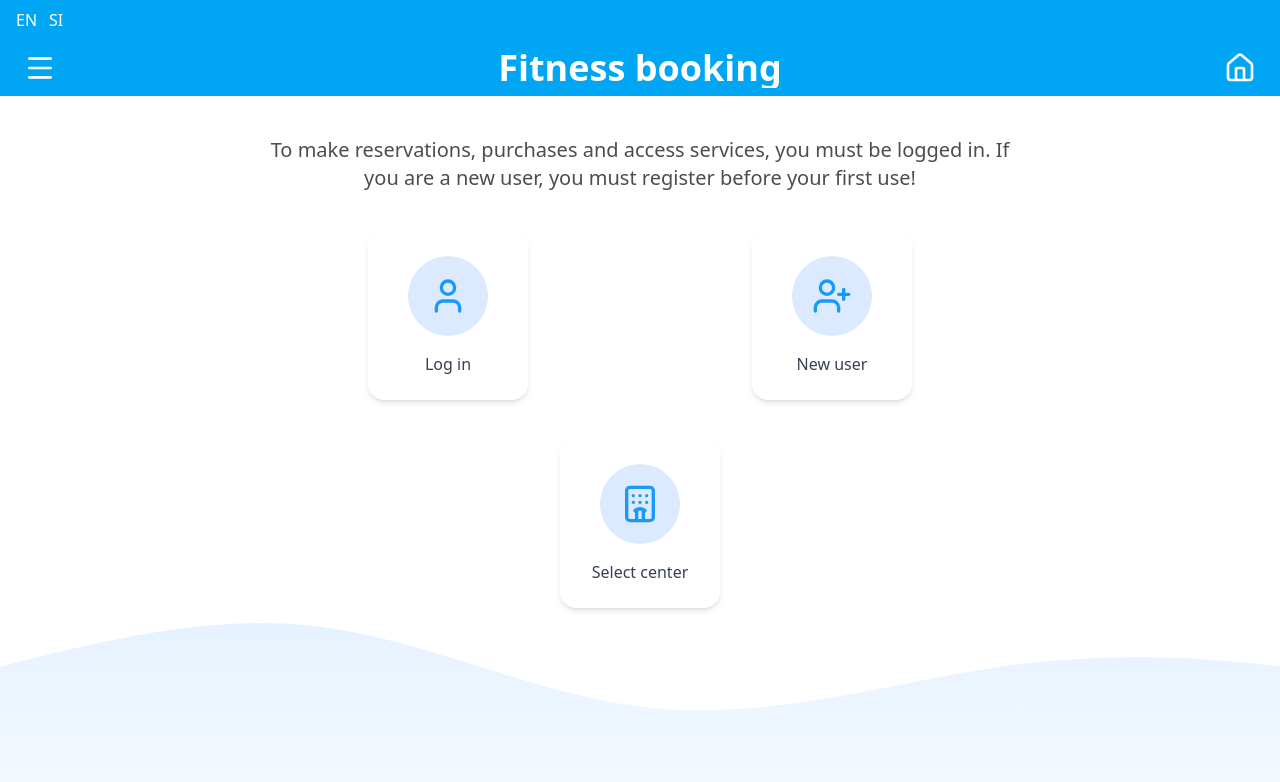
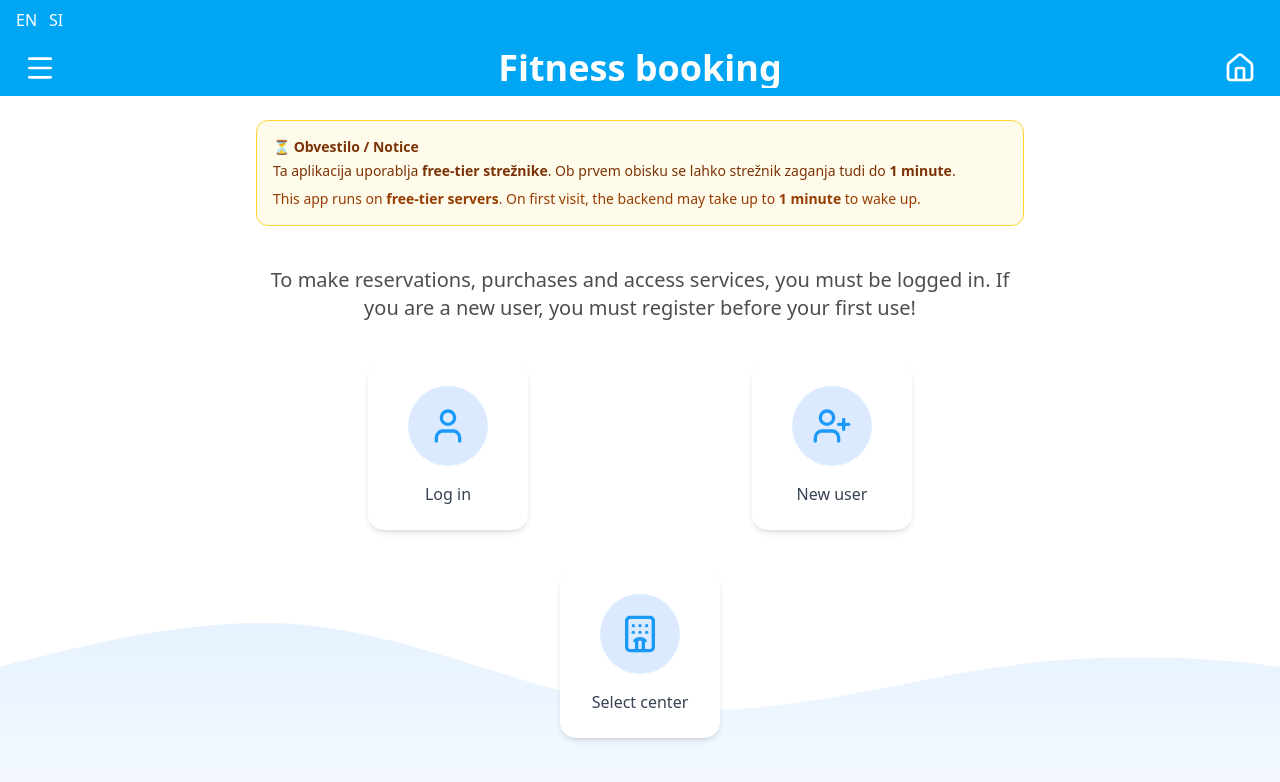
Before and after one commit to zanzvokelj/fitness-app-frontend, a Next.js app: page /en in a window 1280 px wide. Shown: the top 782 px of the page. Built offline with nearby package versions, Linux system fonts and the light colour scheme; no server answers.

Commit message:
warning servers

```diff
--- a/app/[locale]/page.tsx
+++ b/app/[locale]/page.tsx
@@ -7,6 +7,23 @@ import WaveBackground from '../components/WaveBackground';
 export default function HomePage() {
   return (
     <main className="relative flex-1 bg-white overflow-hidden">
+
+      {/* FREE TIER NOTICE */}
+<div className="relative z-20 mx-auto mt-6 max-w-3xl rounded-xl border border-amber-300 bg-amber-50 p-4 text-sm text-amber-900">
+  <div className="font-semibold mb-1">
+    ⏳ Obvestilo / Notice
+  </div>
+
+  <p className="mb-2">
+    Ta aplikacija uporablja <strong>free-tier strežnike</strong>.
+    Ob prvem obisku se lahko strežnik zaganja tudi do <strong>1 minute</strong>.
+  </p>
+
+  <p className="text-amber-800">
+    This app runs on <strong>free-tier servers</strong>.
+    On first visit, the backend may take up to <strong>1 minute</strong> to wake up.
+  </p>
+</div>
 
       {/* CONTENT */}
       <div className="relative z-10 flex flex-col items-center justify-center px-4">
```
Also changed, not shown: 1 other file (tests, documents, lock files or other folders).
